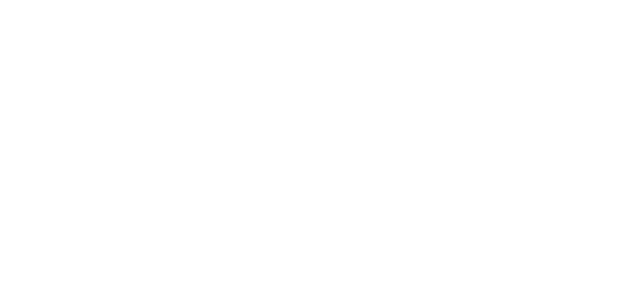
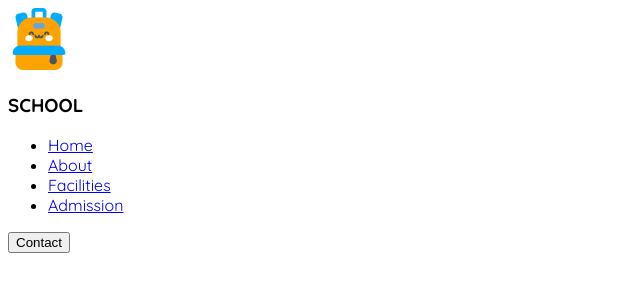
Before and after one commit to IqbalM42/kid-school-webpage, a plain HTML site: page index.html in a window 1280 px wide. Shown: the whole page, without its empty margins (0-640 px from the left). Drawn offline with Linux system fonts and the light colour scheme.

Commit message:
added navbar

```diff
--- a/css/style.css
+++ b/css/style.css
@@ -0,0 +1,5 @@
+
+
+body{
+    font-family: "Quicksand", serif;
+}
--- a/index.html
+++ b/index.html
@@ -4,9 +4,45 @@
     <meta charset="UTF-8">
     <meta name="viewport" content="width=device-width, initial-scale=1.0">
     <title>Kid-school</title>
+    <!-- favicon link -->
     <link rel="shortcut icon" href="assets/school-logo.png" type="image/x-icon">
+    <!-- google font link -->
+    <link rel="preconnect" href="https://fonts.googleapis.com">
+    <link rel="preconnect" href="https://fonts.gstatic.com" crossorigin>
+    <link href="https://fonts.googleapis.com/css2?family=Quicksand:wght@300..700&display=swap" rel="stylesheet">
+    <!-- css link -->
+     <link rel="stylesheet" href="css/style.css">
 </head>
 <body>
+    <header>
+        <nav>
+            <div class="navbar">
+                <div class="nav_left">
+                    <img src="assets/logo.png" alt="School logo" class="logo">
+                    <h3 class="school">SCHOOL</h3>
+                </div>
+                <div class="nav_midle">
+                    <ul class="list_links">
+                        <li class="list_item"><a href="#" class="list_link_1"> Home</a></li>
+                        <li class="list_item"><a href="#" class="list_link_2">About</a></li>
+                        <li class="list_item"><a href="#" class="list_link_3">Facilities</a></li>
+                        <li class="list_item"><a href="#" class="list_link_4">Admission</a></li>
+                    </ul>
+                </div>
+                <div class="btn">
+                    <button class="btn_primary">Contact</button>
+                </div>
+
+            </div>
+        </nav>
+
+    </header>
+    <main>
+
+    </main>
+    <footer>
+
+    </footer>
 
 </body>
 </html>
```
